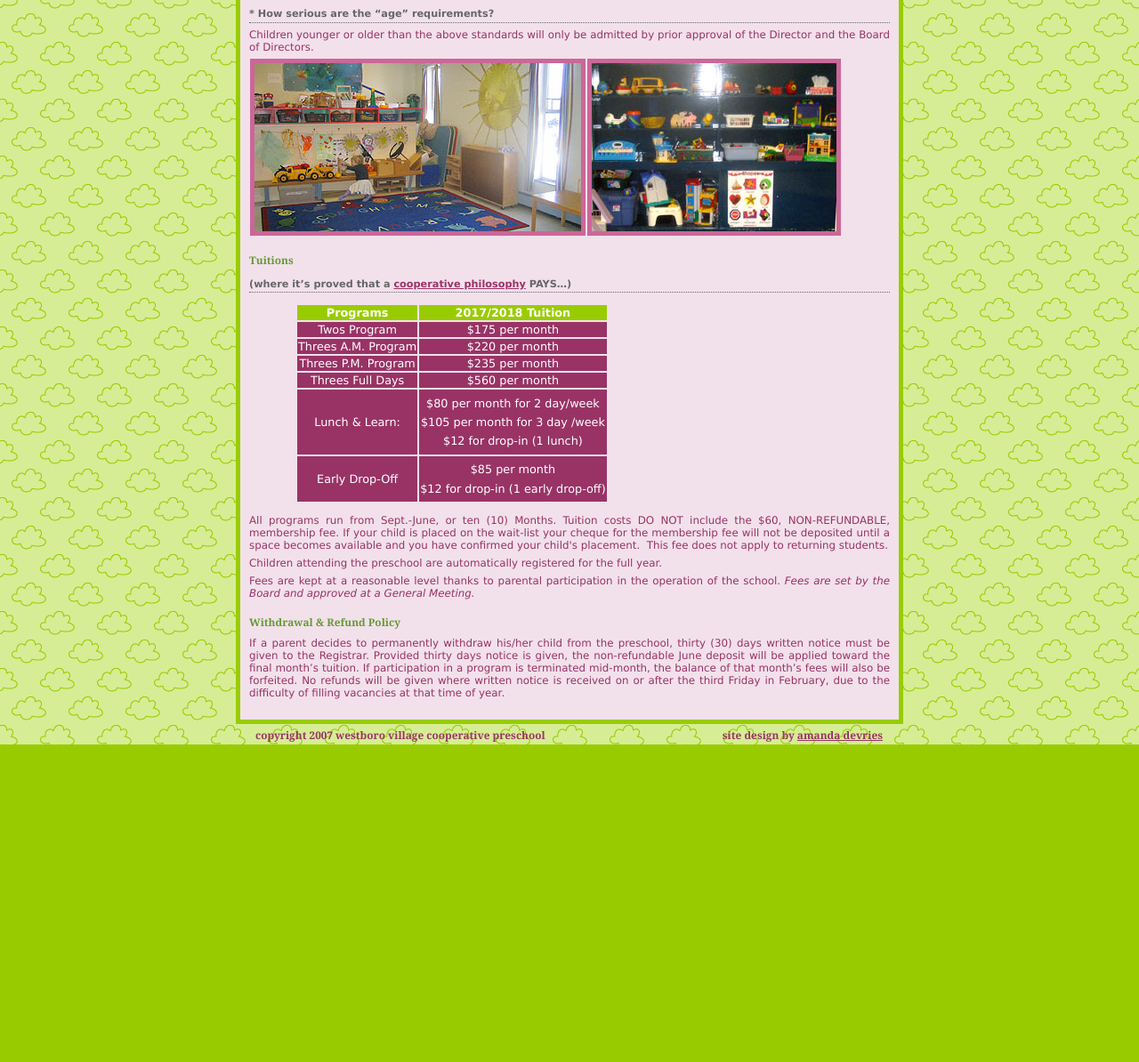
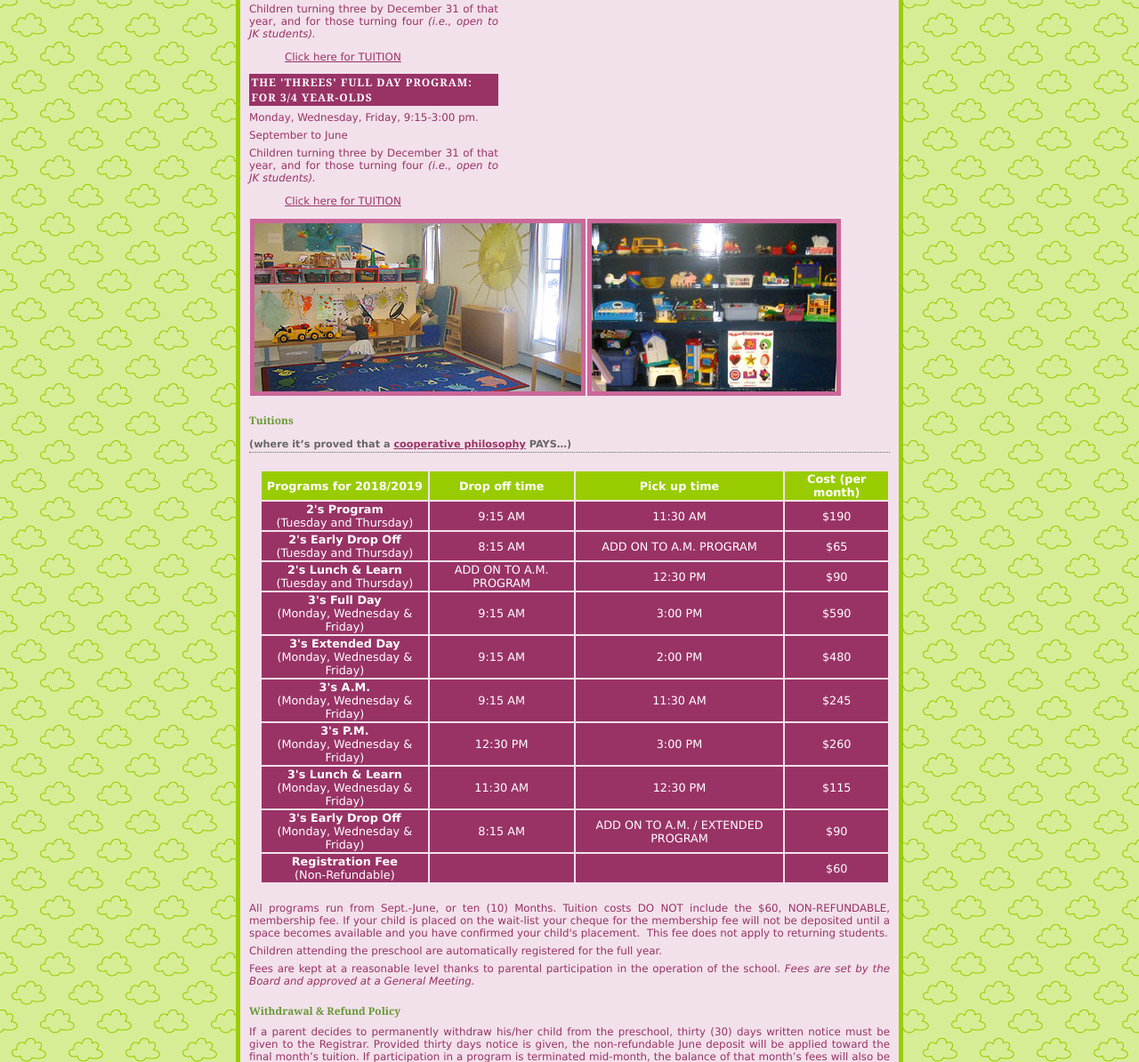
Before and after one commit to blefebvre/wvcp_public_html, a plain HTML site: page programs.html in a window 1280 px wide. Shown: the part 1606-2800 px from the top of the page at 89% size. Before the commit the page ends 2443 px from the top, so only its background shows below. Drawn offline with Linux system fonts and the light colour scheme.

Commit message:
Up-to-date with public site

```diff
--- a/programs.html
+++ b/programs.html
@@ -27,8 +27,11 @@ ottawa, on K2A 1Z6<br />
 <h2>registration package</h2>
 
 <ul>
-	<li><a href="/pdf/2017-2018/WVCPRegistrationPackage-2017-2018.pdf"><strong>2017/2018 Registration Package</strong></a></li>
-	<li><a href="/pdf/2016-2017/WVCP Registration Package - 2016-2017.pdf">2016/2017&nbsp;Registration Package</a></li>
+	<li><strong>2018/2019 Registration: <a target="_blank" href="https://register.runsandbox.com/?form=3840dde0-663b-438d-8333-438d75656147">Apply now</a> with our online registration form!</strong></li>
+	<li><a href="/docs/2018-2019/Registration_Sheet.pdf">2018/2019 Registration Information Sheet</a></li>
+	<li><a href="/docs/2018-2019/OFFENCE_DECLARATION.pdf">2018/2019 Offence Declaration Form</a></li>
+
+	<li><a href="/pdf/2017-2018/WVCPRegistrationPackage-2017-2018.pdf">2017/2018 Registration Package</a></li>
 	<li><a href="../../pdf/2013/immunizationform.pdf" title="">Immunization Information </a></li>
 	<li><a href="../../pdf/2013/ontariovaccine.pdf" title="">Ontario Vaccine Requirements</a></li>
 	<li><a href="http://www.ottawapolice.ca/fr/contact-us/resources/PoliceRecordCheck_e,pdf.pdf">Police Records Check Application&nbsp;Form</a>&nbsp;&nbsp;</li>
@@ -42,13 +45,15 @@ ottawa, on K2A 1Z6<br />
 
 <p></p>
 
-<p></p>
-
-<p style="text-align: justify;"><a href="/pdf/2016-2017/WVCP Registration Package - 2016-2017.pdf">Registration</a> opens in February/March of each year for the following September.&nbsp;<span style="font-size: 11.856px;">Returning students and alumni have a priority registration period in early February.</span></p>
+<p style="text-align: justify;"><a href="/docs/2018-2019/Registration_Sheet.pdf">Registration</a> opens in February/March of each year for the following September.&nbsp;<span style="font-size: 11.856px;">Returning students and alumni have a priority registration period beginning February 13th, 2018.</span></p>
 
 <p style="text-align: justify;">Registration is on-going throughout the year as spots become available. Wait lists are maintained by the Registrar.</p>
 
 <p>Have a question or comment? <a href="contact.html">Contact us</a></p>
+
+<h2>Parent Handbook</h2>
+
+<p>The Parent Handbook (updated February 2018) is available at the following link: <a href="/docs/2018-2019/WVCP_Parent_Handbook.pdf">WVCP Parent Handbook</a></p>
 &nbsp;
 
 <p><img alt="" height="320" src="images/silk%20scarves.jpg" title="" width="214" /><img alt="" height="320" src="images/pirate.jpg" title="" width="214" /><img alt="" height="320" src="images/princess.jpg" title="" width="214" /></p>
@@ -90,7 +95,7 @@ ottawa, on K2A 1Z6<br />
 
 <h2>The &#39;threes&#39;&nbsp;Afternoon program (PM): for 3/4 year-olds</h2>
 
-<p>Monday, Wednesday, Friday, 12:30-3:15&nbsp;pm.</p>
+<p>Monday, Wednesday, Friday, 12:30-3:00&nbsp;pm.</p>
 
 <p>September to June</p>
 
@@ -100,9 +105,23 @@ ottawa, on K2A 1Z6<br />
 <p><a href="#Anchor-Tuition-45069">Click here for TUITION</a></p>
 </blockquote>
 
+
+<h2>The &#39;threes&#39;&nbsp;Extended Day: for 3/4 year-olds</h2>
+
+<p>Monday, Wednesday, Friday, 9:15-2:00&nbsp;pm.</p>
+
+<p>September to June</p>
+
+<p style="text-align: justify;">Children turning three by December 31 of that year, and for those turning four <em>(i.e., open to JK students).</em><em> </em></p>
+
+<blockquote>
+<p><a href="#Anchor-Tuition-45069">Click here for TUITION</a></p>
+</blockquote>
+
+
 <h2 style="font-size: 12px;">THE &#39;THREES&#39; full day&nbsp;PROGRAM: FOR 3/4 YEAR-OLDS</h2>
 
-<p>Monday, Wednesday, Friday, 9:15-3:15&nbsp;pm.</p>
+<p>Monday, Wednesday, Friday, 9:15-3:00&nbsp;pm.</p>
 
 <p>September to June</p>
 
@@ -136,9 +155,9 @@ ottawa, on K2A 1Z6<br />
 
 <h2>EARLY DROP-OFF PROGRAM</h2>
 
-<p>Available to Threes&#39; AM program.<br />
+<p>Available to the Twos' program and Threes' AM and Extended programs.<br />
 <br />
-Open drop-off between 8:15 &ndash; 9:15 a.m. Monday, Wednesday &amp; Friday.</p>
+Open drop-off between 8:15 &ndash; 9:15 a.m.</p>
 
 <blockquote>
 <p><a href="#Anchor-Tuition-45069">Click here for TUITION</a></p>
@@ -146,59 +165,87 @@ Open drop-off between 8:15 &ndash; 9:15 a.m. Monday, Wednesday &amp; Friday.</p>
 </div>
 
 <div style="clear: both">
-<h3>* How serious are the &ldquo;age&rdquo; requirements?</h3>
 
-<p style="text-align: justify;">Children younger or older than the above standards will only be admitted by prior approval of the Director and the Board of Directors.</p>
 <img alt="" border="0" src="images/programpage.jpg" /><img alt="" border="0" src="images/programpage4.jpg" /></div>
 
 <h1><a id="Anchor-Tuition-45069" name="Anchor-Tuition-45069"></a>Tuitions</h1>
 
 <h3>(where it&rsquo;s proved that a <a href="cooperate.html">cooperative philosophy</a> PAYS&hellip;)</h3>
 
-<blockquote>
+<br/>
+
 <table border="0" cellpadding="0" cellspacing="2">
 	<tbody>
 		<tr>
-			<th>Programs</th>
-			<th>2017/2018 Tuition</th>
+			<th>Programs for 2018/2019</th>
+			<th>Drop off time</th>
+			<th>Pick up time</th>
+			<th>Cost (per month)</th>
 		</tr>
 		<tr>
-			<td>Twos Program</td>
-			<td>$175 per month</td>
+			<td><b>2's Program</b><br>(Tuesday and Thursday)</td>
+			<td>9:15 AM</td>
+			<td>11:30 AM</td>
+			<td>$190</td>
 		</tr>
 		<tr>
-			<td>Threes A.M. Program</td>
-			<td>$220 per month</td>
+			<td><b>2's Early Drop Off</b><br>(Tuesday and Thursday)</td>
+			<td>8:15 AM</td>
+			<td>ADD ON TO A.M. PROGRAM</td>
+			<td>$65</td>
 		</tr>
 		<tr>
-			<td>Threes P.M. Program</td>
-			<td>$235 per month</td>
+			<td><b>2's Lunch & Learn</b><br>(Tuesday and Thursday)</td>
+			<td>ADD ON TO A.M. PROGRAM</td>
+			<td>12:30 PM</td>
+			<td>$90</td>
 		</tr>
 		<tr>
-			<td>Threes Full Days</td>
-			<td>$560 per month</td>
+			<td><b>3's Full Day</b><br>(Monday, Wednesday & Friday)</td>
+			<td>9:15 AM</td>
+			<td>3:00 PM</td>
+			<td>$590</td>
 		</tr>
 		<tr>
-			<td>Lunch &amp; Learn:</td>
-			<td>
-			<p>$80&nbsp;per month for 2 day/week</p>
-
-			<p>$105&nbsp;per month for 3 day /week</p>
-
-			<p>$12 for drop-in (1 lunch)</p>
-			</td>
+			<td><b>3's Extended Day</b><br>(Monday, Wednesday & Friday)</td>
+			<td>9:15 AM</td>
+			<td>2:00 PM</td>
+			<td>$480</td>
 		</tr>
 		<tr>
-			<td>Early Drop-Off</td>
-			<td>
-			<p>$85&nbsp;per month</p>
-
-			<p>$12 for drop-in (1 early drop-off)</p>
-			</td>
+			<td><b>3's A.M.</b><br>(Monday, Wednesday & Friday)</td>
+			<td>9:15 AM</td>
+			<td>11:30 AM</td>
+			<td>$245</td>
+		</tr>
+		<tr>
+			<td><b>3's P.M.</b><br>(Monday, Wednesday & Friday)</td>
+			<td>12:30 PM</td>
+			<td>3:00 PM</td>
+			<td>$260</td>
+		</tr>
+		<tr>
+			<td><b>3's Lunch & Learn</b><br>(Monday, Wednesday & Friday)</td>
+			<td>11:30 AM</td>
+			<td>12:30 PM</td>
+			<td>$115</td>
+		</tr>
+		<tr>
+			<td><b>3's Early Drop Off</b><br>(Monday, Wednesday & Friday)</td>
+			<td>8:15 AM</td>
+			<td>ADD ON TO A.M. / EXTENDED PROGRAM</td>
+			<td>$90</td>
+		</tr>
+		<tr>
+			<td><b>Registration Fee</b><br>(Non-Refundable)</td>
+			<td></td>
+			<td></td>
+			<td>$60</td>
 		</tr>
 	</tbody>
 </table>
-</blockquote>
+
+<br/>
 
 <p style="text-align: justify;">All programs run from Sept.-June, or ten (10) Months. Tuition costs DO NOT include the $60, NON-REFUNDABLE, membership&nbsp;fee. If your child is placed on the wait-list your cheque for the membership&nbsp;fee will not be deposited until a space becomes available and you have confirmed your child&#39;s placement.&nbsp; This fee does not apply to returning students.</p>
 
@@ -217,7 +264,7 @@ Open drop-off between 8:15 &ndash; 9:15 a.m. Monday, Wednesday &amp; Friday.</p>
 <!--container-->
 
 <div class="footer">
-<div class="footerleft">copyright 2007 westboro village cooperative preschool</div>
+<div class="footerleft">copyright 2017 westboro village cooperative preschool</div>
 <!--footerleft-->
 
 <div class="footerright">site design by <a href="http://www.amandadevries.com" target="_blank">amanda devries</a></div>
```
Also changed, not shown: contact.html (+1 -1 lines), cooperate.html (+1 -1 lines), index.html (+3 -7 lines), mission.html (+1 -1 lines), teachers.html (+8 -16 lines), testimonials.html (+1 -1 lines), README.md, images/teachers/Meenu.jpg (deleted), images/teachers/Taylor.png (added), 5 other files.
